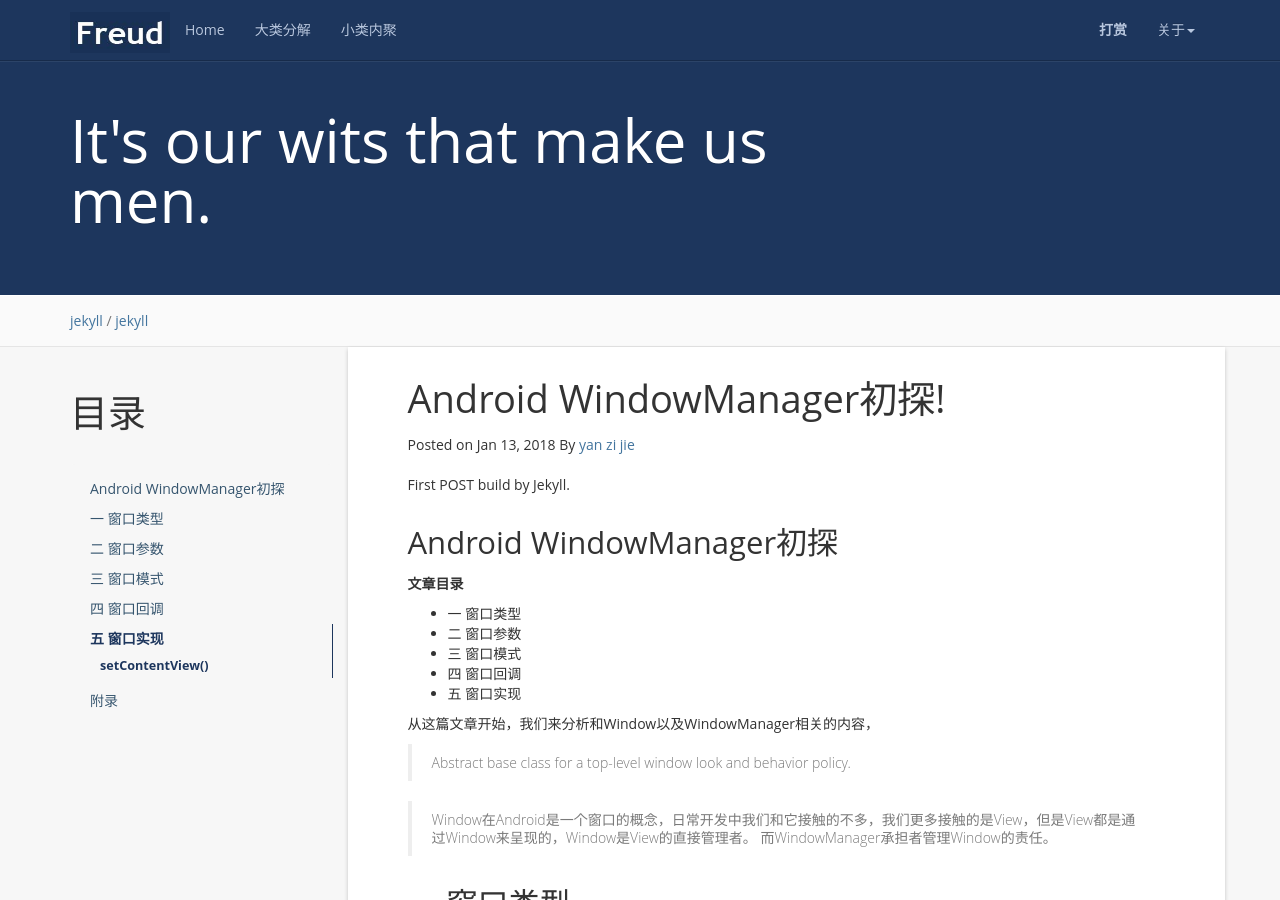
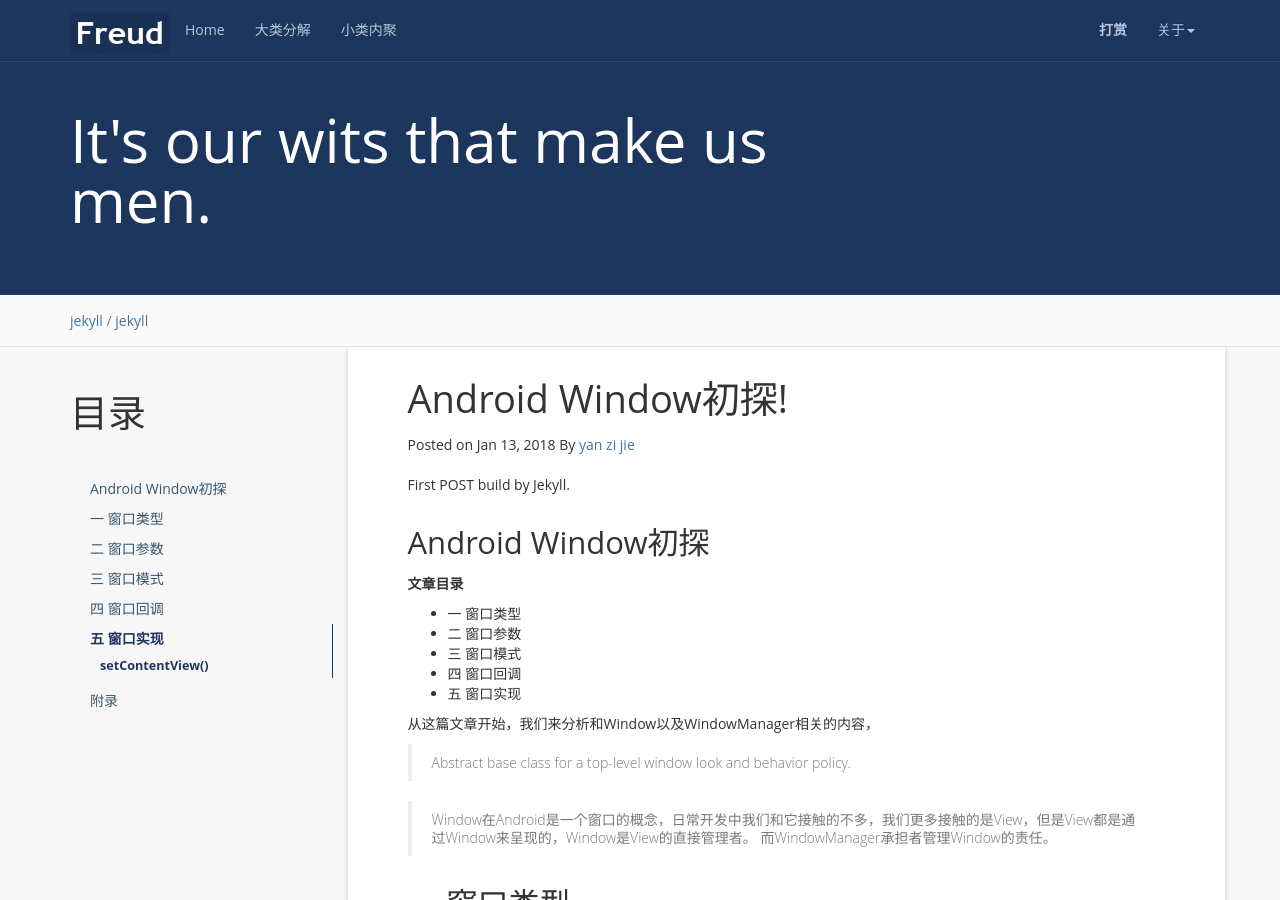
Before and after one commit to nishibaiyang/yanzijie_blog, a Jekyll site: the page built from _posts/2018-01-13-Android WindowManage初探.md, in a window 1280 px wide and 900 px high. Built offline with Jekyll 4.4.1, drawn with Linux system fonts in a browser that asks for light colours; nearby versions of some CDN libraries; comment, search, counter and statistics services are not loaded.

Commit message:
update article

```diff
--- a/_posts/2018-01-13-Android WindowManage初探.md
+++ b/_posts/2018-01-13-Android WindowManage初探.md
@@ -1,6 +1,6 @@
 ---
 layout: post
-title:  "Android WindowManager初探!"
+title:  "Android Window初探!"
 date:   2018-01-13 13:31:01 +0800
 categories: jekyll
 tag: jekyll
@@ -13,7 +13,7 @@ tag: jekyll
 First POST build by Jekyll.
 
 
-Android WindowManager初探
+Android Window初探
 ------------------------
 **文章目录**
 
```
